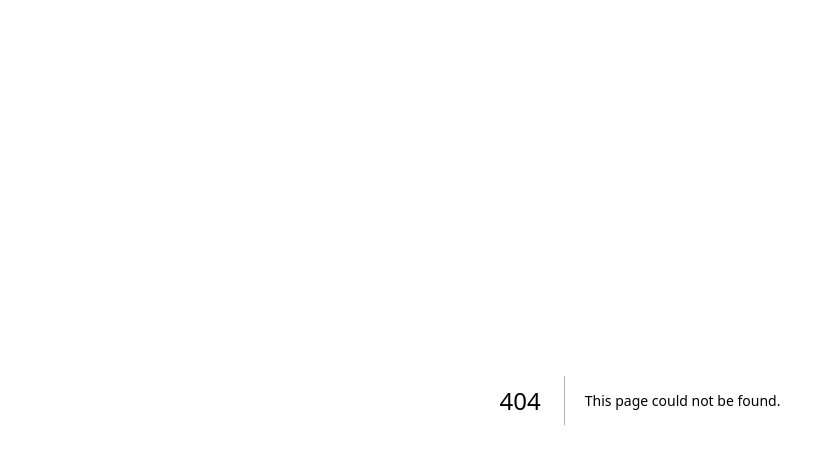
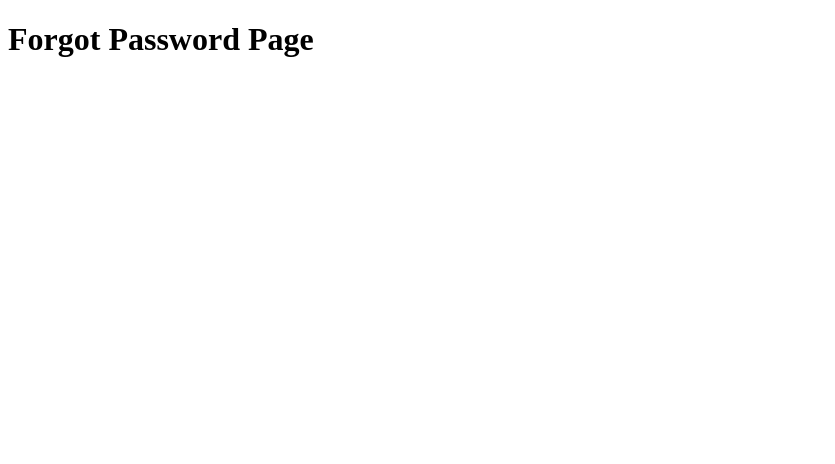
Before and after one commit to hilmi92101/next-js-basic, a Next.js app: page /forgot-password in a window 1280 px wide. Before the commit this address had no page. Shown: the top 464 px of the page, without its empty margins (0-835 px from the left). Built offline with nearby package versions, Linux system fonts and the light colour scheme.

Commit message:
add Route Groups

```diff
--- /dev/null
+++ b/src/app/(auth)/forgot-password/page.tsx
@@ -0,0 +1,10 @@
+const ForgotPassword = () => {
+    return (
+        <>
+            <h1>Forgot Password Page</h1>
+
+        </>
+    )
+}
+
+export default ForgotPassword
```
Also changed, not shown: src/app/(auth)/login/page.tsx (added, +10 -0 lines), src/app/(auth)/register/page.tsx (added, +10 -0 lines).
